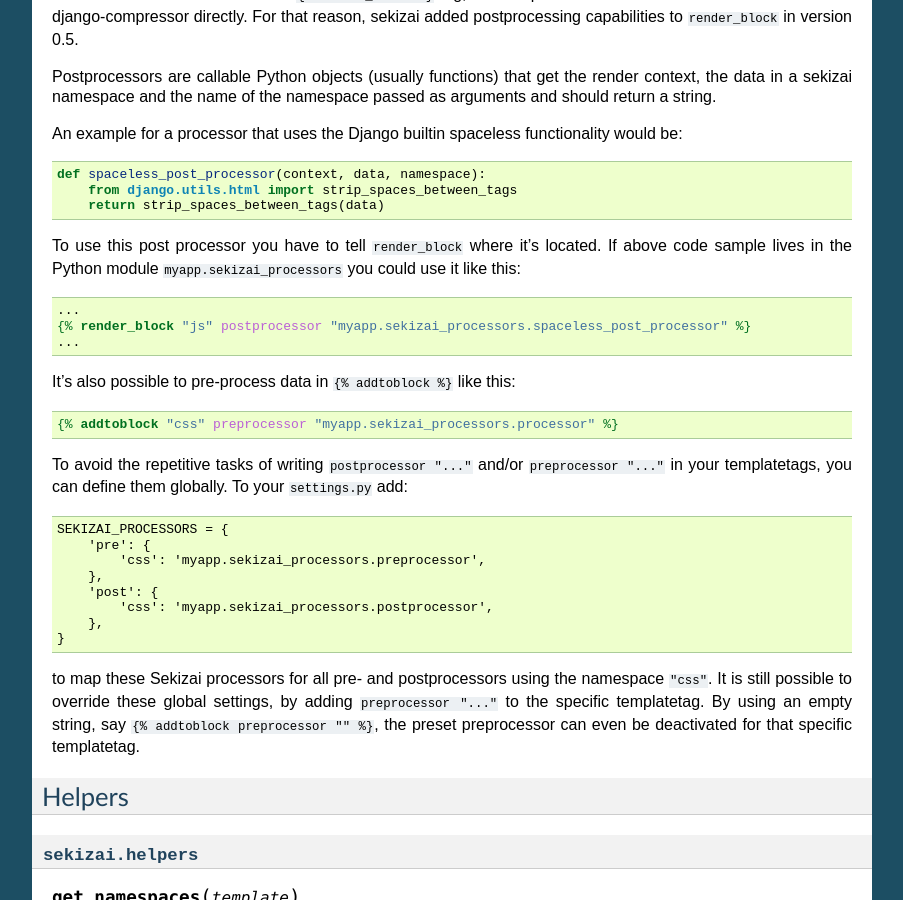
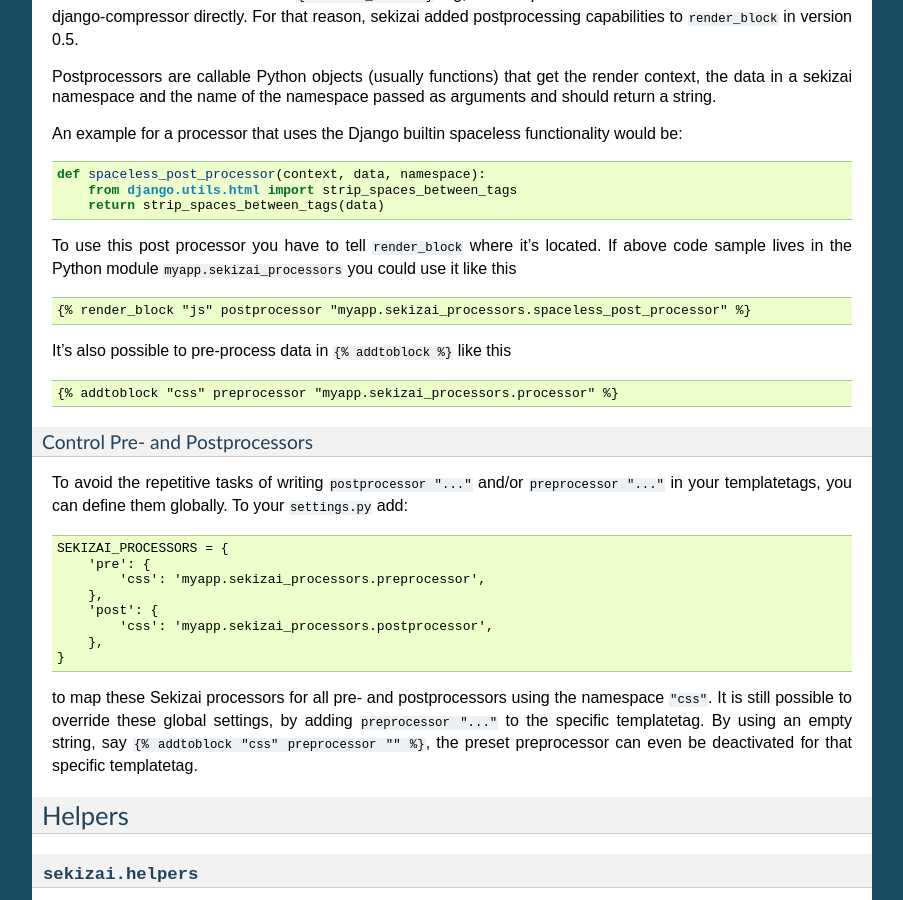
Before and after one commit to django-cms/django-sekizai, a Sphinx documentation site: the page built from docs/index.rst, in a window 1280 px wide and 900 px high, scrolled down 3649 px. Shown: the whole window, without its empty margins (198-1101 px from the left). Built offline with Sphinx 7.4.7, drawn with Linux system fonts in a browser that asks for light colours; some of the changed text lies outside the part shown.

Commit message:
Update index.rst

```diff
--- a/docs/index.rst
+++ b/docs/index.rst
@@ -261,16 +261,20 @@
 
 To use this post processor you have to tell ``render_block`` where it's
 located. If above code sample lives in the Python module
-``myapp.sekizai_processors`` you could use it like this::
+``myapp.sekizai_processors`` you could use it like this
 
-    ...
+.. code-block:: html
+
     {% render_block "js" postprocessor "myapp.sekizai_processors.spaceless_post_processor" %}
-    ...
 
+It's also possible to pre-process data in ``{% addtoblock %}`` like this
 
-It's also possible to pre-process data in ``{% addtoblock %}`` like this::
+.. code-block:: html
 
     {% addtoblock "css" preprocessor "myapp.sekizai_processors.processor" %}
+
+Control Pre- and Postprocessors
+-------------------------------
 
 To avoid the repetitive tasks of writing ``postprocessor "..."`` and/or ``preprocessor "..."`` in
 your templatetags, you can define them globally. To your ``settings.py`` add::
@@ -286,7 +290,7 @@
 
 to map these Sekizai processors for all pre- and postprocessors using the namespace ``"css"``.
 It is still possible to override these global settings, by adding ``preprocessor "..."`` to the
-specific templatetag. By using an empty string, say ``{% addtoblock preprocessor "" %}``,
+specific templatetag. By using an empty string, say ``{% addtoblock "css" preprocessor "" %}``,
 the preset preprocessor can even be deactivated for that specific templatetag.
 
 
```
